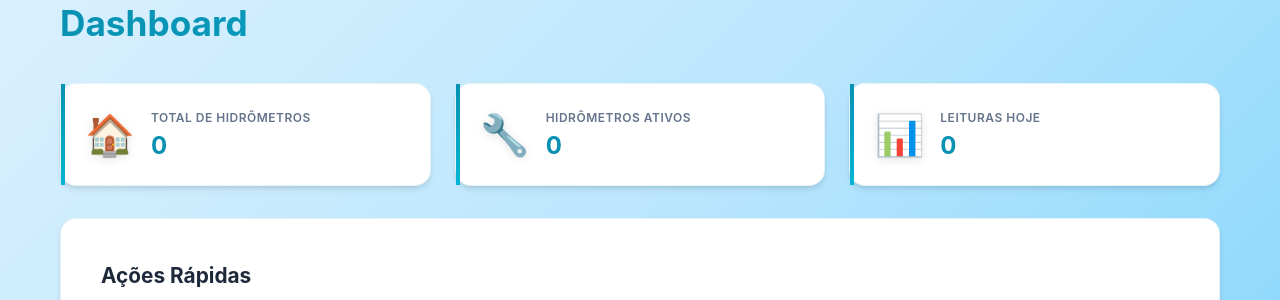
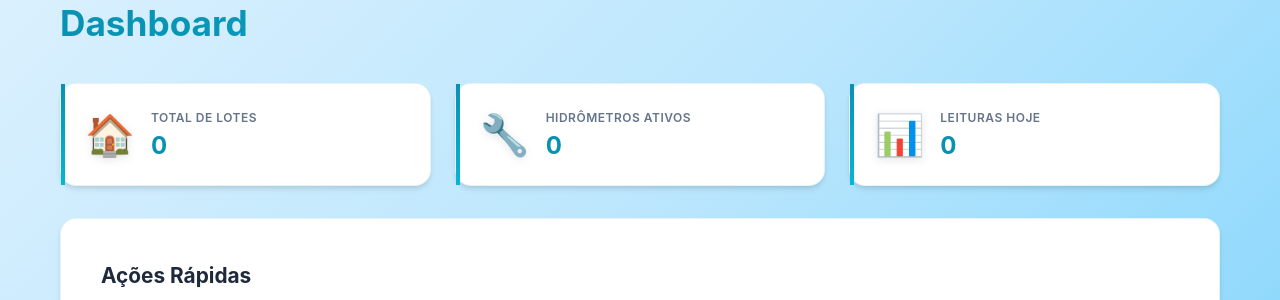
Before and after one commit to thiagopecli/controle-de-consumo-de-agua, a Django app: page / in a window 1280 px wide. Shown: the part 163-463 px from the top of the page. Run offline with Django 5.2, Linux system fonts and the light colour scheme; data that the repository does not hold is empty.

Commit message:
fix/correção dashboards

```diff
--- a/templates/consumo/dashboard.html
+++ b/templates/consumo/dashboard.html
@@ -10,7 +10,7 @@
         <div class="stat-card">
             <div class="stat-icon">🏠</div>
             <div class="stat-info">
-                <h3>Total de Hidrômetros</h3>
+                <h3>Total de Lotes</h3>
                 <p class="stat-value">{{ total_lotes }}</p>
             </div>
         </div>
```
